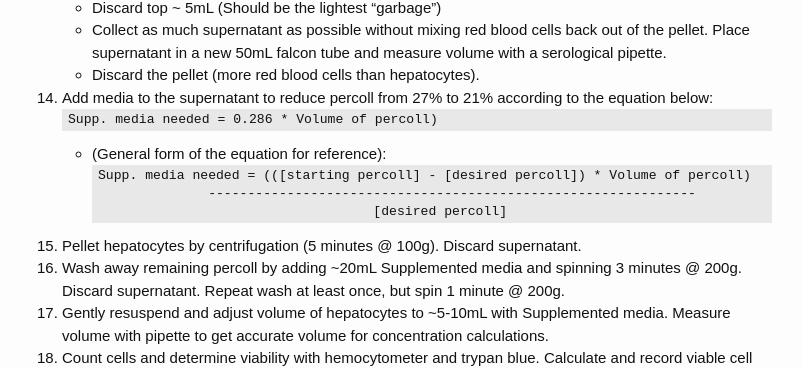
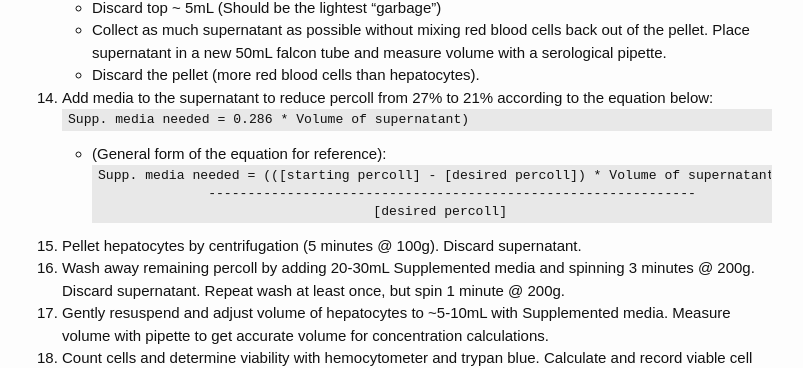
Before and after one commit to aduffy70/Protocols, a Jekyll site: the page built from Turkey_liver_cell_isolation.md, in a window 1280 px wide and 900 px high, scrolled down 694 px. Shown: the part 148-516 px from the top of the window, without its empty margins (238-1041 px from the left). Built offline with Jekyll 4.4.1, drawn with Linux system fonts in a browser that asks for light colours; some web fonts are replaced.

Commit message:
Clarify percoll dilution equation. Adjust final wash volume (we say ~20 but usually use 30mL).

```diff
--- a/Turkey_liver_cell_isolation.md
+++ b/Turkey_liver_cell_isolation.md
@@ -29,17 +29,17 @@ Adapted from [Fraslin chicken hepatocyte isolation protocol][1]
   * Discard the pellet (more red blood cells than hepatocytes).
 1. Add media to the supernatant to reduce percoll from 27% to 21% according to the equation below:
 ~~~
-Supp. media needed = 0.286 * Volume of percoll)
+Supp. media needed = 0.286 * Volume of supernatant)
 ~~~
   * (General form of the equation for reference):
 ~~~
-Supp. media needed = (([starting percoll] - [desired percoll]) * Volume of percoll)
+Supp. media needed = (([starting percoll] - [desired percoll]) * Volume of supernatant)
                      --------------------------------------------------------------
                                           [desired percoll]
 ~~~
 
 1. Pellet hepatocytes by centrifugation (5 minutes @ 100g). Discard supernatant.
-1. Wash away remaining percoll by adding ~20mL Supplemented media and spinning 3 minutes @ 200g. Discard supernatant. Repeat wash at least once, but spin 1 minute @ 200g.
+1. Wash away remaining percoll by adding 20-30mL Supplemented media and spinning 3 minutes @ 200g. Discard supernatant. Repeat wash at least once, but spin 1 minute @ 200g.
 1. Gently resuspend and adjust volume of hepatocytes to ~5-10mL with Supplemented media. Measure volume with pipette to get accurate volume for concentration calculations.
 1. Count cells and determine viability with hemocytometer and trypan blue. Calculate and record viable cell concentration.
 1. Plate 125000 cells/well with 100uL Supplemented medium in 96-well plates. Incubate at 37C.
```
